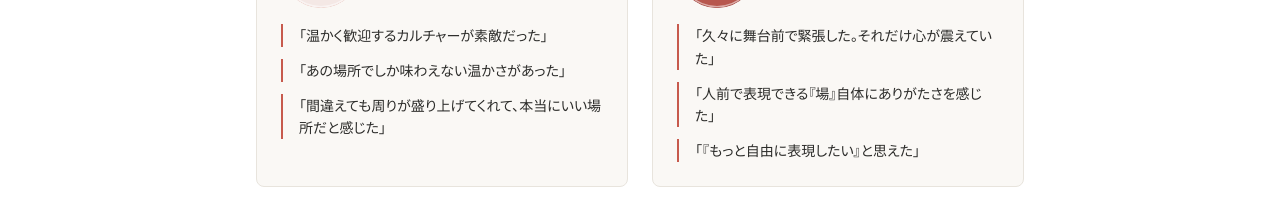
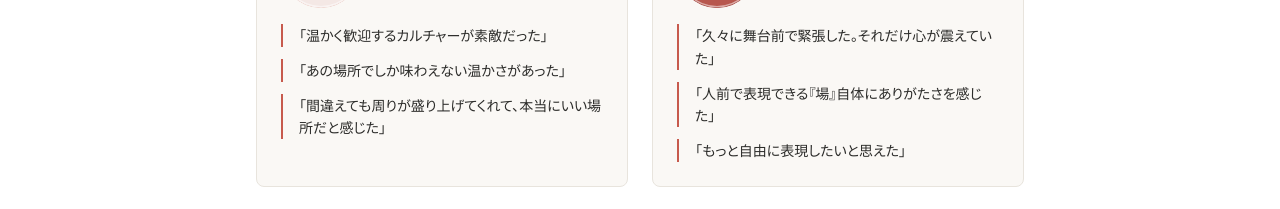
Before and after one commit to taitokatsumata212/open-mic-japan, a Next.js app: page /history in a window 1280 px wide. Shown: the part 6060-6269 px from the top of the page. Built offline with nearby package versions, Linux system fonts and the light colour scheme.

Commit message:
/history 参加者の声から内側の『』を削除（外側の「」と二重引用になっていたため）

```diff
--- a/src/app/history/page.tsx
+++ b/src/app/history/page.tsx
@@ -181,7 +181,7 @@ const voicesByCategory: VoiceCategory[] = [
     quotes: [
       "久々に舞台前で緊張した。それだけ心が震えていた",
       "人前で表現できる『場』自体にありがたさを感じた",
-      "『もっと自由に表現したい』と思えた",
+      "もっと自由に表現したいと思えた",
     ],
   },
   {
```
